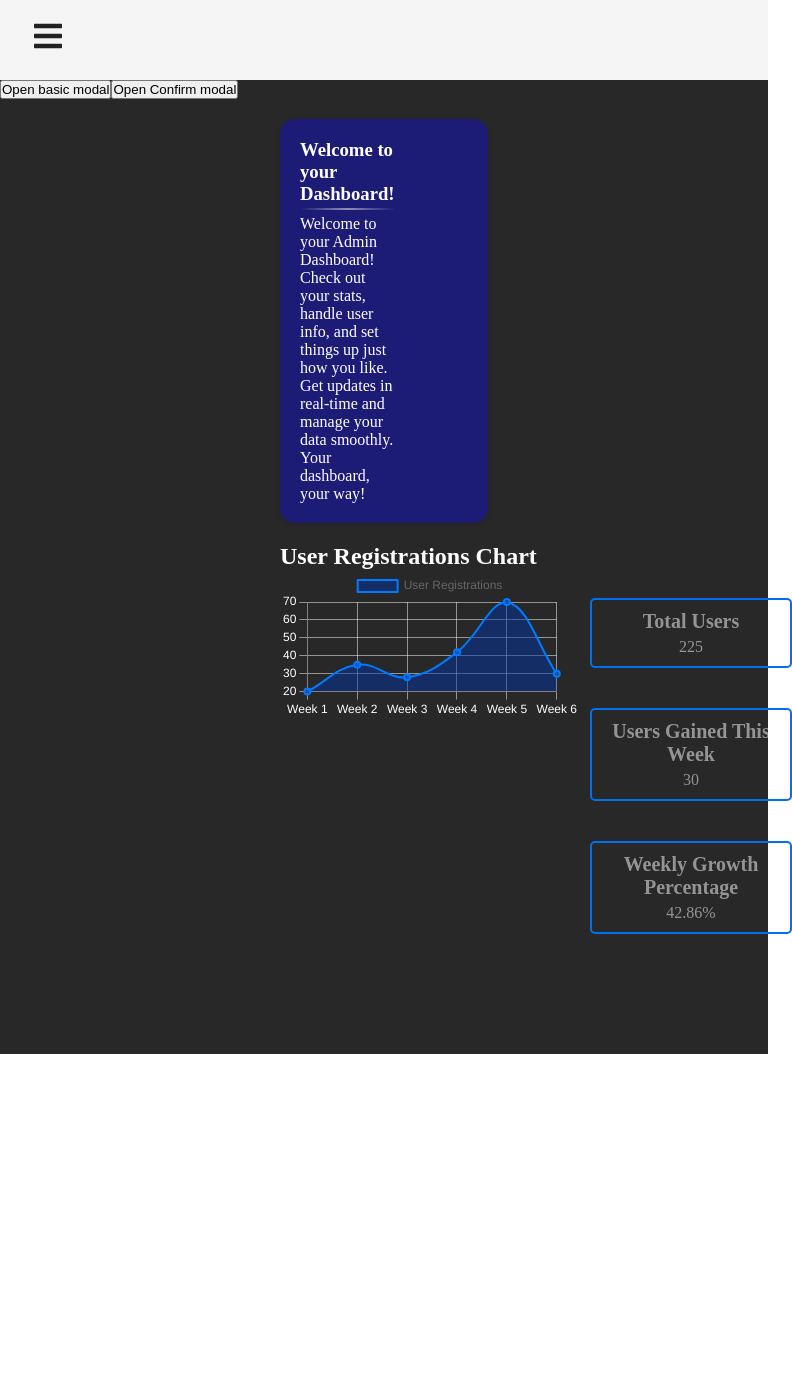
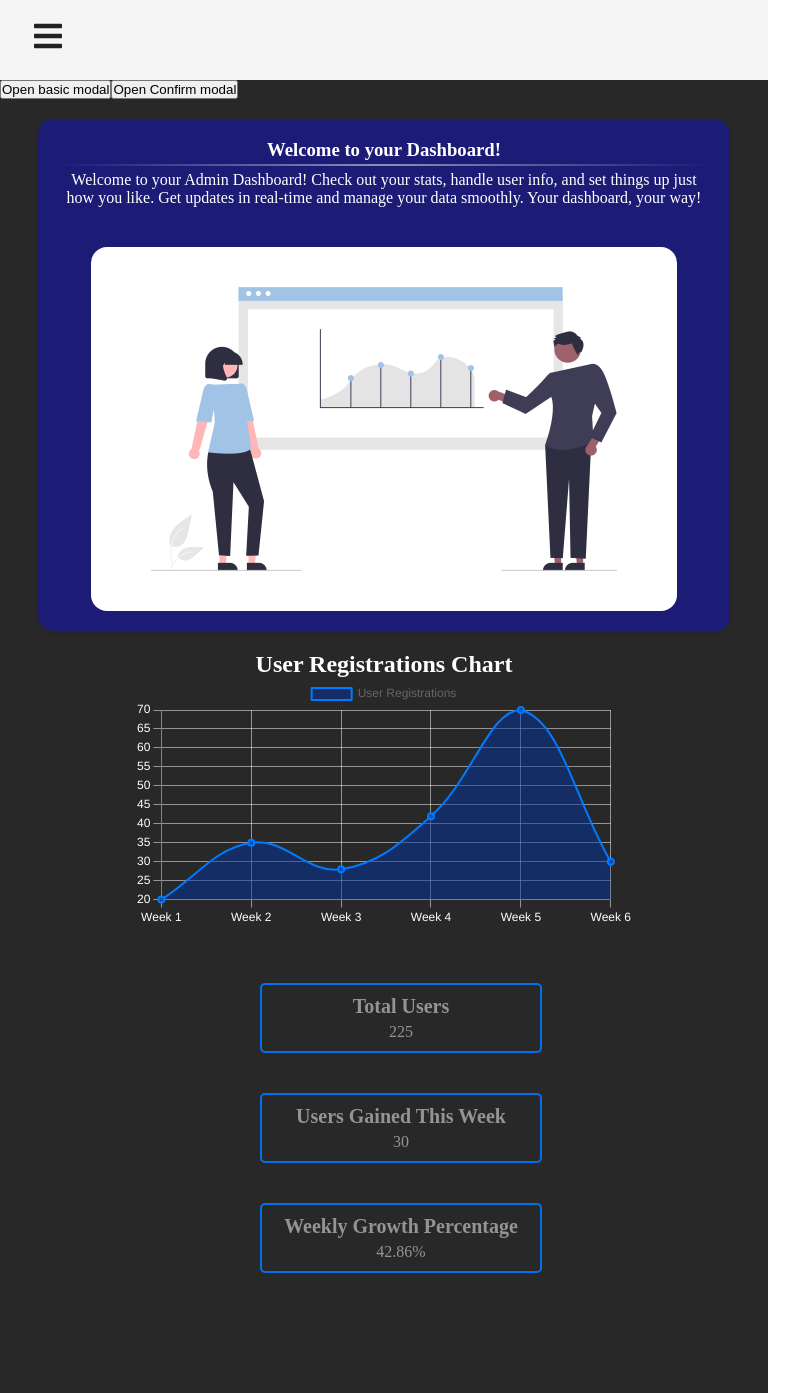
Before and after one commit to edberv1/DevLobby, a React (Create React App) app: page /admin in a window 768 px wide. Shown: the whole page, 792 px wide, since content can reach past the window. Before the commit the page ends 1054 px from the top, so only its background shows below. Built offline with nearby package versions, Linux system fonts and the light colour scheme.

Commit message:
index changes and bug fix

```diff
--- a/src/components/molecules/AdminBigChart/AdminBigChart.scss
+++ b/src/components/molecules/AdminBigChart/AdminBigChart.scss
@@ -37,3 +37,34 @@
       margin-left: 2rem;
     }
   }
+
+  @media only screen and (min-width: 601px) and (max-width: 1024px) {
+    .chart-and-stats {
+        width: 80%;
+        margin-left: auto;
+        margin-right: auto;
+        display: flex;
+        flex-direction: column;
+        align-items: center;
+    }
+    .admin-big-chart-container{
+      width: 100%;
+      display: flex;
+      flex-direction: column;
+      justify-content: center;
+      align-items: center;
+      margin-left: 0;
+    }
+
+    .admin-big-chart {
+        display: flex;
+        justify-content: center;
+        align-items: center;
+        width: 500px;
+        height: auto;
+    }
+    .admin-big-chart canvas{
+      width: 100%;
+  }
+
+}
--- a/src/components/molecules/AdminHeaderComponent/AdminHeaderComponent.scss
+++ b/src/components/molecules/AdminHeaderComponent/AdminHeaderComponent.scss
@@ -6,6 +6,7 @@
     border-radius: 15px;
     position: relative;
     box-shadow: 0 2px 4px rgba(0, 0, 0, 0.1);
+    z-index: 1;
 }
 
 .left-content {
@@ -59,13 +60,32 @@
     transition: background-color 0.3s ease;
 }
 
-@media only screen and (max-width: 600px) {
+@media only screen and (max-width: 768px) {
     .dashboard-header {
+        margin: 20px;
         flex-direction: column;
+        align-items: stretch;
     }
 
-    .left-content, .right-content {
+    .left-content {
+        text-align: center;
+    }
+
+    .right-content {
         flex: none;
         width: 100%;
+        padding: 20px;
     }
 }
+
+@media only screen and (max-width: 1024px) {
+    .dashboard-header {
+        margin: 20px auto;
+        max-width: 90%;
+    }
+
+
+    .right-content img {
+        max-width: 90%;
+    }
+}
--- a/src/components/molecules/AdminHeaderComponent/index.jsx
+++ b/src/components/molecules/AdminHeaderComponent/index.jsx
@@ -1,6 +1,6 @@
 import React from 'react';
 import './AdminHeaderComponent.scss';
-import graphImage from '../../../assets/images/graph_image.png'; // Corrected import path
+import graphImage from '../../../assets/images/graph_image.png';
 
 function AdminHeaderComponent() {
     return (
--- a/src/components/molecules/Sidebar/Sidebar.scss
+++ b/src/components/molecules/Sidebar/Sidebar.scss
@@ -24,10 +24,12 @@
   top: 0;
   left: -100%;
   transition: 850ms;
+  z-index: 5;
 }
 
 .sidebar-menu.active {
   left: 0;
+  z-index: 5;
   transition: 350ms;
 
 }
@@ -106,9 +108,9 @@ span {
   @media screen and (max-width: 768px) {
     .sidebar-menu {
       width: 200px;
-    }
 
-    img{
+      img{
       display: none;
     }
+    }
   }
```
